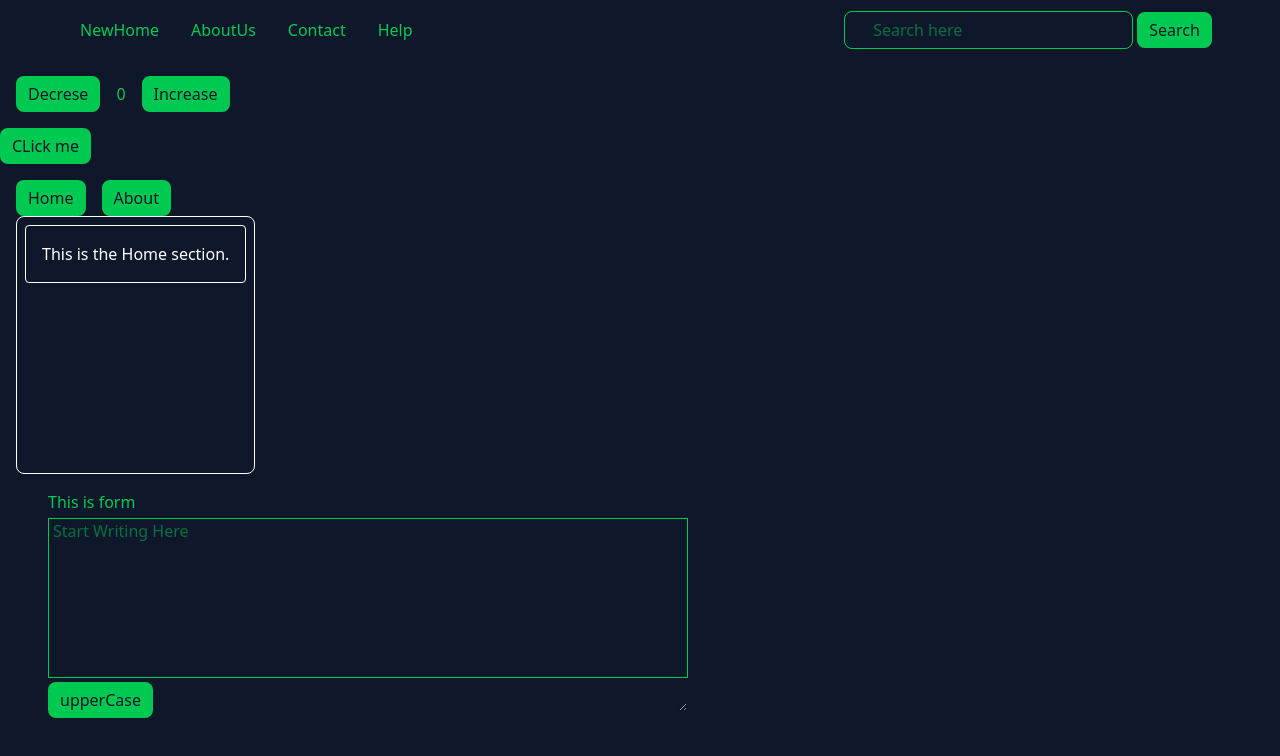
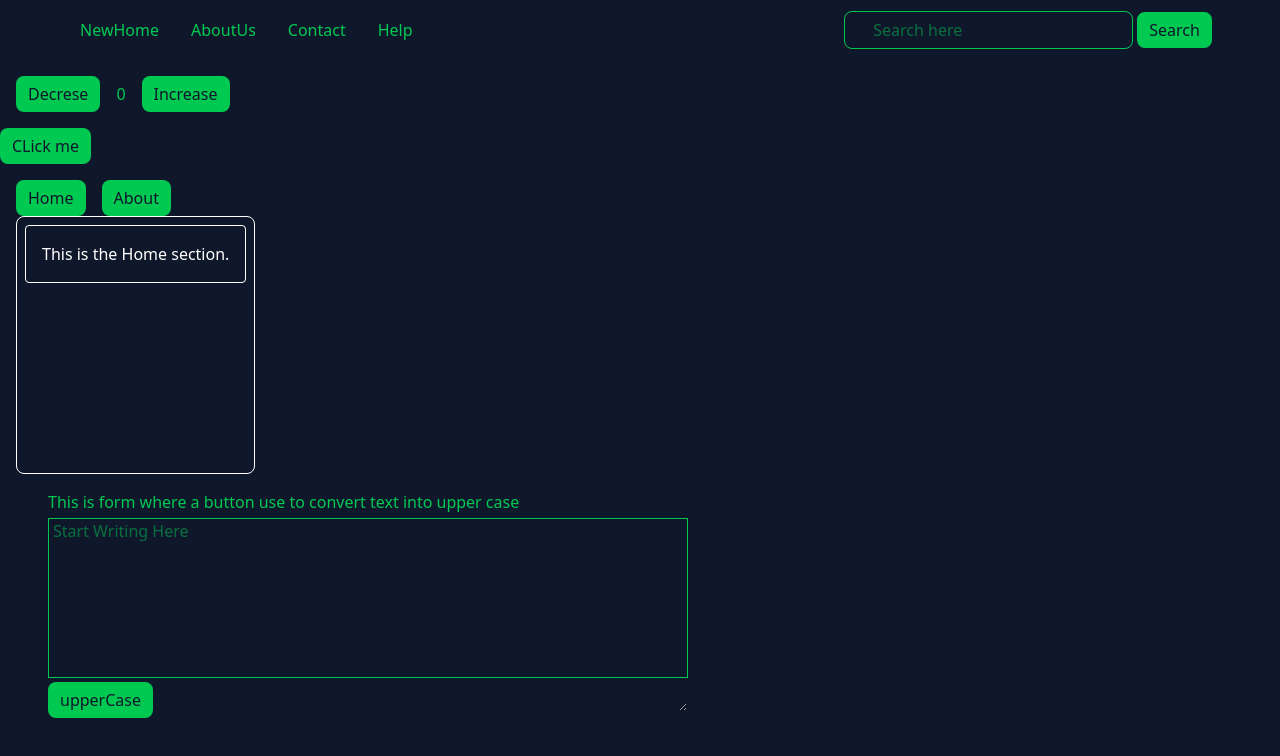
Before and after one commit to abhishekrathour27/React-js, a React (Vite) app in the folder demo-first/: page / in a window 1280 px wide. Shown: the top 756 px of the page. Built offline with nearby package versions, Linux system fonts and the light colour scheme.

Commit message:
react-js

```diff
--- a/demo-first/package.json
+++ b/demo-first/package.json
@@ -4,7 +4,7 @@
   "version": "0.0.0",
   "type": "module",
   "scripts": {
-    "shashi": "vite",
+    "dev": "vite",
     "build": "vite build",
     "lint": "eslint .",
     "preview": "vite preview"
--- a/demo-first/src/App.jsx
+++ b/demo-first/src/App.jsx
@@ -29,7 +29,7 @@ const App = () => {
       <button className='bg-green-500 text-slate-900 py-1.5 px-3 rounded-lg cursor-pointer hover:bg-green-600' onClick={() => { setRandi(!randi) }}>CLick me</button>
       {randi && data2}
       <State />
-      <Form heading='This is form'/>
+      <Form heading='This is form where a button use to convert text into upper case'/>
     </div>
   )
 }
```
